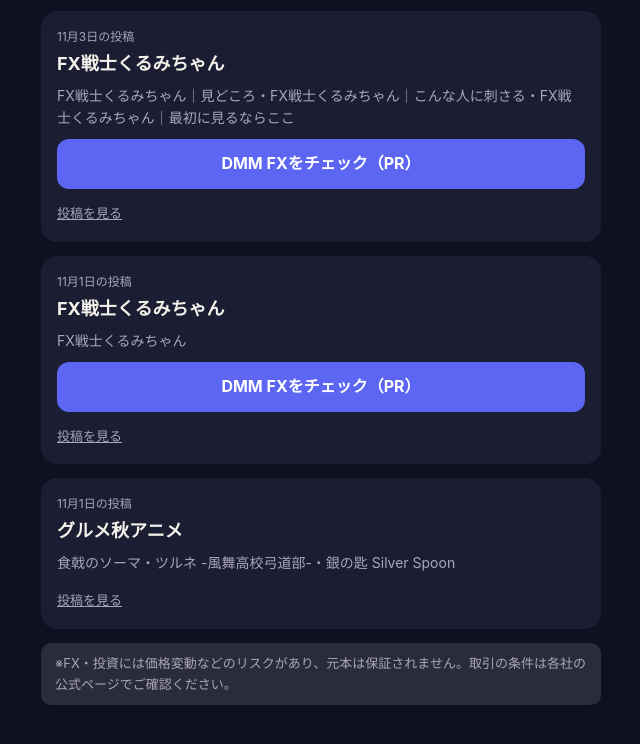
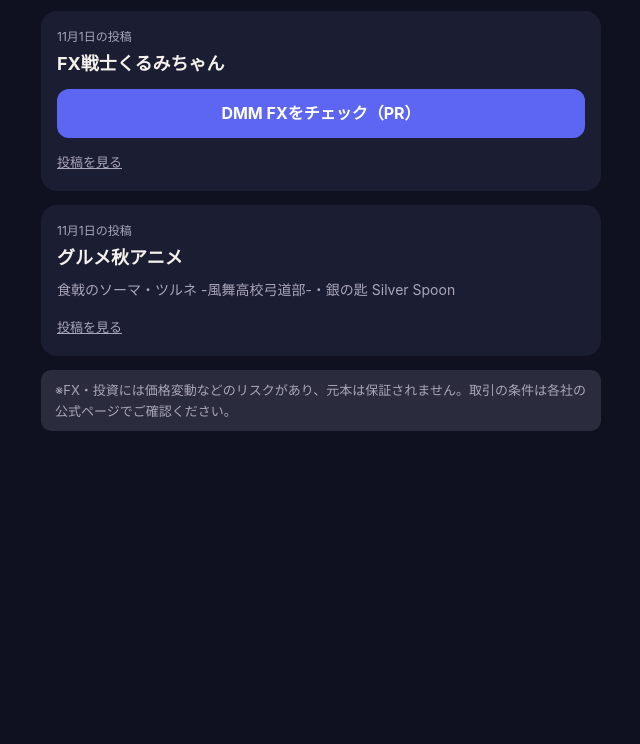
Before and after one commit to kohei-omura/REINA-SNS, a plain HTML site: page index.html in a window 1280 px wide. Shown: the part 172-916 px from the top of the page, without its empty margins (319-959 px from the left). After the commit the page ends 800 px from the top, so only its background shows below. Drawn offline with Linux system fonts and the light colour scheme.

Commit message:
おすすめページから1件消した

```diff
--- a/index.html
+++ b/index.html
@@ -14,8 +14,7 @@ h1{font-size:22px;margin:18px 0 6px} h2{font-size:18px;margin:4px 0}
 </style></head><body><main>
 <p class="pr"><b>PR</b>：このページにはアフィリエイト（広告）リンクが含まれます。リンクから登録・購入があると、運営者に報酬が入ることがあります。配信の状況や無料体験の条件は、必ず各サービスの公式ページでお確かめください。</p>
 <h1>おすすめの見方まとめ</h1>
-<section><p class="d">11月3日の投稿</p><h2>FX戦士くるみちゃん</h2><p class="w">FX戦士くるみちゃん｜見どころ・FX戦士くるみちゃん｜こんな人に刺さる・FX戦士くるみちゃん｜最初に見るならここ</p><a class="btn" href="https://px.a8.net/svt/ejp?a8mat=4BGAV3+85IQSA+1WP2+6H729&amp;a8sns=instagram" rel="sponsored noopener" target="_blank">DMM FXをチェック（PR）</a><a class="post" href="https://www.instagram.com/p/DfPpUlegQQu/">投稿を見る</a></section>
-<section><p class="d">11月1日の投稿</p><h2>FX戦士くるみちゃん</h2><p class="w">FX戦士くるみちゃん</p><a class="btn" href="https://px.a8.net/svt/ejp?a8mat=4BGAV3+85IQSA+1WP2+6H729&amp;a8sns=instagram" rel="sponsored noopener" target="_blank">DMM FXをチェック（PR）</a><a class="post" href="https://www.instagram.com/p/DfM5fvWAWzA/">投稿を見る</a></section>
+<section><p class="d">11月1日の投稿</p><h2>FX戦士くるみちゃん</h2><p class="w"></p><a class="btn" href="https://px.a8.net/svt/ejp?a8mat=4BGAV3+85IQSA+1WP2+6H729&amp;a8sns=instagram" rel="sponsored noopener" target="_blank">DMM FXをチェック（PR）</a><a class="post" href="https://www.instagram.com/p/DfM5fvWAWzA/">投稿を見る</a></section>
 <section><p class="d">11月1日の投稿</p><h2>グルメ秋アニメ</h2><p class="w">食戟のソーマ・ツルネ -風舞高校弓道部-・銀の匙 Silver Spoon</p><a class="post" href="https://www.instagram.com/p/DfMSbhPgfku/">投稿を見る</a></section>
 <p class="pr">※FX・投資には価格変動などのリスクがあり、元本は保証されません。取引の条件は各社の公式ページでご確認ください。</p>
 </main></body></html>
```
